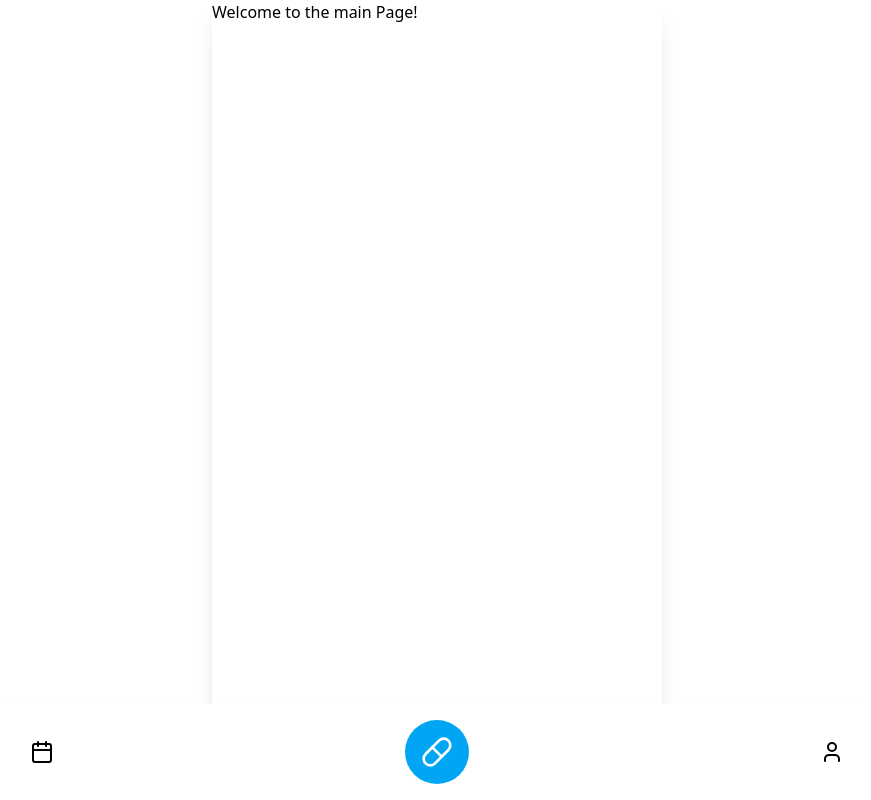
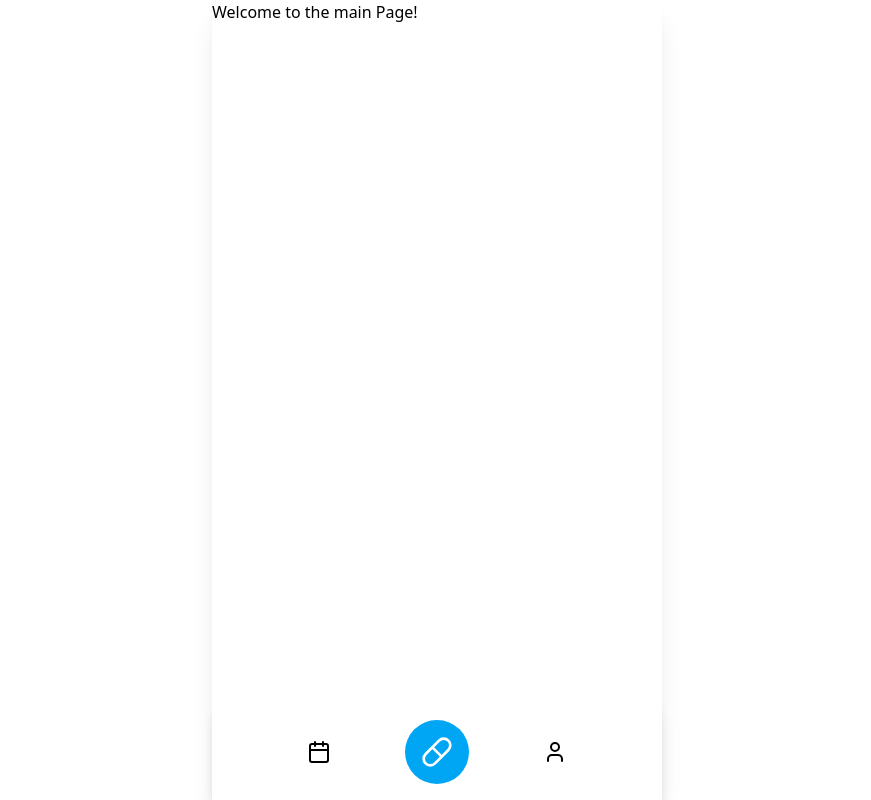
Before and after one commit to Kernel360/KDEV4-Hackerton-NutriLog-Frontend, a React (Vite) app: page / in a window 1280 px wide. Shown: the whole page, without its empty margins (203-1074 px from the left). Built offline with nearby package versions, Linux system fonts and the light colour scheme.

Commit message:
style: Footer컴포넌트 위치 수정

```diff
--- a/src/App.tsx
+++ b/src/App.tsx
@@ -1,5 +1,5 @@
 import { Outlet } from "react-router-dom";
-import Footer from "./components/layout/Footer"
+import Footer from "./components/layout/Footer";
 function App() {
   return (
     <>
@@ -8,7 +8,9 @@ function App() {
     id="layout-Root"
     className="relative flex h-full max-h-[950px] min-h-[600px] w-full min-w-[350px] max-w-[450px] shrink-0 flex-col shadow-xl"
   >
+    <div className="flex-grow overflow-y-auto">
       <Outlet />
+    </div>
     <Footer />
   </div>
 </div>
--- a/src/components/layout/Footer.tsx
+++ b/src/components/layout/Footer.tsx
@@ -3,7 +3,7 @@ import { Calendar, Pill, User } from "lucide-react";
 
 const Footer = () => {
   return (
-    <div className="fixed bottom-0 left-0 right-0 bg-white shadow-lg flex justify-between items-center p-4 px-12">
+    <div className="bg-white shadow-lg flex justify-between items-center p-4 px-12">
       <div className="flex-1 text-center">
         <Link to="/">
           <Calendar className="w-6 h-6 mx-auto" />
@@ -12,10 +12,12 @@ const Footer = () => {
 
       <div className="flex-1 text-center relative">
         <div className="w-16 h-16 bg-sky-500 rounded-full flex justify-center items-center mx-auto relative">
-          <Pill
-            className="text-white absolute top-1/2 left-1/2 transform -translate-x-1/2 -translate-y-1/2"
-            size={32}
-          />
+          <Link to="/form">
+            <Pill
+              className="text-white absolute top-1/2 left-1/2 transform -translate-x-1/2 -translate-y-1/2"
+              size={32}
+            />
+          </Link>
         </div>
       </div>
 
```
Lines whose indentation alone changed are shown as unchanged.
